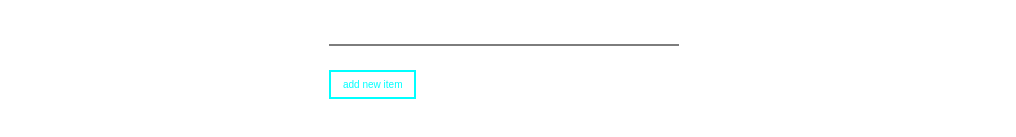
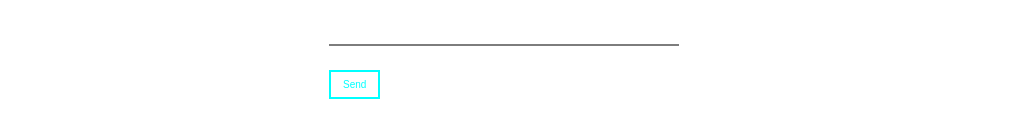
Before and after one commit to monkeymr014/react-kurs, a React (Create React App) app: page / in a window 1280 px wide. Shown: the part 1325-1462 px from the top of the page, without its empty margins (136-1152 px from the left). Built offline with nearby package versions, Linux system fonts and the light colour scheme.

Commit message:
lesson 4.12

```diff
--- /dev/null
+++ b/src/components/Button/Button.js
@@ -0,0 +1,25 @@
+import React from "react";
+import styles from "./Button.module.scss"
+
+const Button = ({ children, href }) => (
+   <>
+      {
+         href ? (
+            <a
+               href="{href}"
+               target="_blank"
+               className={styles.button}
+               rel="noopner noreferrer"
+            >
+               {children}
+            </a>
+         ) : (
+            <button className={styles.button}>
+               {children}
+            </button>
+         )
+      }
+   </>
+)
+
+export default Button;
--- /dev/null
+++ b/src/components/Button/Button.module.scss
@@ -0,0 +1,9 @@
+.button {
+   font-size: 10px;
+   text-decoration: none;
+   padding: 7px 12px;
+   font-weight: 500;
+   background: none;
+   border: 2px solid aqua;
+   color: aqua;
+}
--- a/src/components/Form/Form.module.scss
+++ b/src/components/Form/Form.module.scss
@@ -18,15 +18,3 @@
    justify-content: center;
    align-items: flex-start;
 }
-
-
-
-.button {
-   font-size: 10px;
-   text-decoration: none;
-   padding: 7px 12px;
-   font-weight: 500;
-   background: none;
-   border: 2px solid aqua;
-   color: aqua;
-}
--- a/src/components/Form/Forms.js
+++ b/src/components/Form/Forms.js
@@ -1,10 +1,14 @@
 import React from 'react';
 import styles from './Form.module.scss';
 import Input from '../Input/Input';
+import Button from '../Button/Button';
+import Title from '../Title/Title';
 
 const Form = ({ submitFn }) => (
     <div className={styles.wrapper}>
-        <h2>Add new twitter account</h2>
+        <Title>
+            Add new twitter account
+        </Title>
         <form autoComplete='off'
             className={styles.form}
             onSubmit={submitFn}
@@ -27,12 +31,7 @@ const Form = ({ submitFn }) => (
                 label='Descrition'
                 tag='textarea'
             />
-            <button
-                className={styles.button}
-                type="submit"
-            >
-                add new item
-            </button>
+            <Button>Send</Button>
         </form>
     </div>
 );
--- a/src/components/ListWrapper/ListItem/ListItem.js
+++ b/src/components/ListWrapper/ListItem/ListItem.js
@@ -1,6 +1,8 @@
 import React from "react";
 import PropTypes from "prop-types";
 import styles from './ListItem.module.scss'
+import Button from "../../Button/Button";
+import Title from "../../Title/Title";
 
 const ListItem = ({
    name,
@@ -11,13 +13,12 @@ const ListItem = ({
    const ImageTag = image ? 'img' : 'div';
 
    return (
-
       <li className={styles.wrapper}>
          <ImageTag src={image} className={image ? styles.image : styles.imageNone } alt="name" />
          <div>
-            <h2 className={styles.name} >{name}</h2>
+            <Title>{name}</Title>
             <p className={styles.descrition}> {description}</p>
-            <a href="{twitterLink}" target="_blank" className={styles.button}>twitterLink</a>
+            <Button href={twitterLink}>twitterLink</Button>
          </div>
       </li>
    )
--- a/src/components/ListWrapper/ListItem/ListItem.module.scss
+++ b/src/components/ListWrapper/ListItem/ListItem.module.scss
@@ -32,11 +32,7 @@
   @extend .image;
   background: black;
 }
-.name {
-   color: aqua;
-   font-weight: 700;
 
- }
  .descrition {
   margin: 10px 0 20px;
    font-weight: 300;
--- /dev/null
+++ b/src/components/Title/Title.js
@@ -0,0 +1,12 @@
+import React from "react";
+import styles from './Title.module.scss'
+
+const Title = ({children}) => (
+   <h2
+      className={styles.title}
+      >
+      {children}
+   </h2>
+)
+
+export default Title;
--- /dev/null
+++ b/src/components/Title/Title.module.scss
@@ -0,0 +1,5 @@
+.title {
+   color: aqua;
+   font-weight: 700;
+
+ }
```
